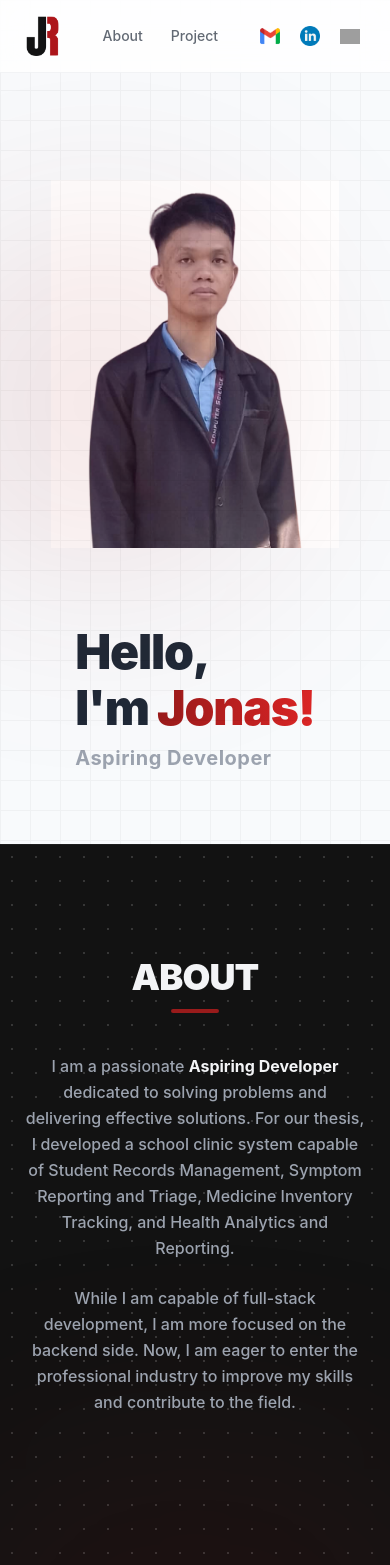
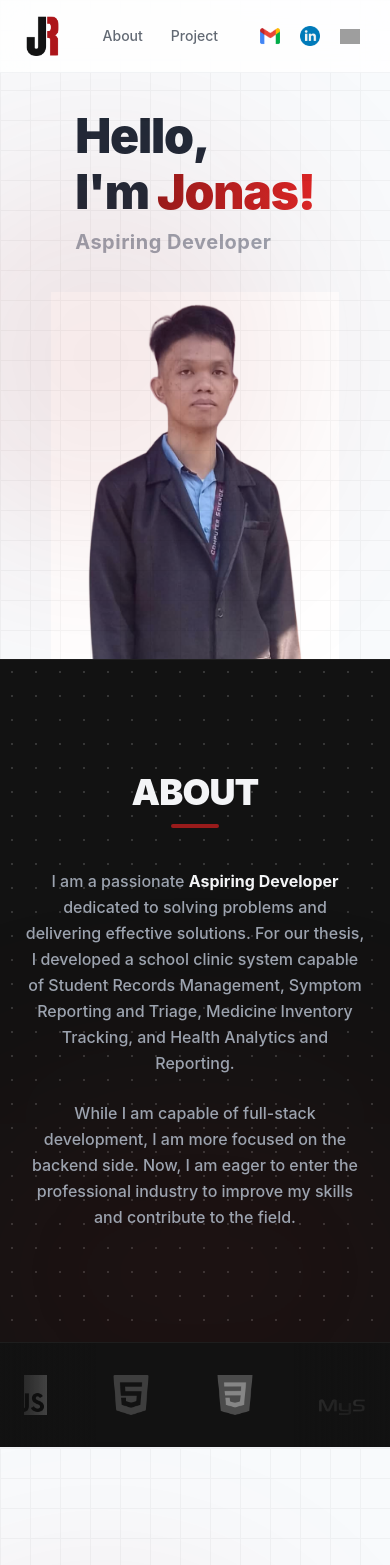
Before and after one commit to ioioi02/soriano-portfolio, a React (Vite) app: page / in a window 390 px wide. Shown: the top 1565 px of the page. Built offline with nearby package versions, Linux system fonts and the light colour scheme; grey boxes are pictures that could not be loaded.

Commit message:
May 24, 2026 (U1)

```diff
--- a/src/pages/LandingPage.jsx
+++ b/src/pages/LandingPage.jsx
@@ -80,7 +80,7 @@ export default function LandingPage() {
             </header>
 
             <main>
-                <section id="top" className="h-screen w-full bg-bg-light flex flex-col-reverse lg:flex-row items-center lg:items-end justify-center gap-20 px-6 md:px-16 lg:px-24 pt-28 max-w-7xl mx-auto overflow-hidden relative">
+                <section id="top" className="xl:h-screen w-full bg-bg-light flex flex-col lg:flex-row items-center lg:items-end justify-end lg:justify-center gap-8 lg:gap-20 px-6 md:px-16 lg:px-24 pt-28 max-w-7xl mx-auto overflow-hidden relative">
                     {/* Visual Accent Layer 1: Subtle tech grid pattern */}
                     <div className="absolute inset-0 opacity-[0.03] bg-[linear-gradient(to_right,#000_1px,transparent_1px),linear-gradient(to_bottom,#000_1px,transparent_1px)] bg-[size:30px_30px] pointer-events-none"></div>
 
@@ -110,15 +110,14 @@ export default function LandingPage() {
                     </div>
                 </section>
 
-                <section id="about" className="relative min-h-screen w-full bg-bg-dark text-text-light px-6 md:px-16 lg:px-24 py-28 border-t border-white/5 overflow-hidden">
+                <section id="about" className="relative xl:min-h-screen w-full bg-bg-dark text-text-light px-6 md:px-16 lg:px-24 py-28 border-t border-white/5 overflow-hidden">
                     {/* Visual Accent Layer 1: Subtle tech dot matrix field */}
                     <div className="absolute inset-0 opacity-[0.15] bg-[radial-gradient(#fff_1px,transparent_1px)] [background-size:24px_24px] pointer-events-none"></div>
 
                     {/* Visual Accent Layer 2: Deep red glowing ambient aura sitting low on the canvas */}
                     <div className="absolute -bottom-20 left-1/2 -translate-x-1/2 w-[500px] h-[300px] bg-brand-red/10 rounded-full blur-[120px] pointer-events-none"></div>
 
-                    <div className="max-w-3xl mx-auto flex flex-col items-center text-center relative z-10">
-                        {/* Centered Section Title */}
+                    <div className="max-w-3xl mx-auto flex flex-col items-center text-center relative z-10 xl:min-h-[calc(100vh-224px)] w-full">
                         <div className="flex flex-col items-center mb-10">
                             <h1 className="text-4xl font-black tracking-tight mb-3">
                                 ABOUT
@@ -127,8 +126,7 @@ export default function LandingPage() {
                             <div className="w-12 h-1 bg-brand-red rounded-full"></div>
                         </div>
 
-                        {/* Centered Paragraph Content */}
-                        <div className="space-y-6 text-text-muted font-medium text-base md:text-lg leading-relaxed max-w-2xl">
+                        <div className="space-y-6 text-text-muted font-medium text-base md:text-lg leading-relaxed max-w-2xl mt-auto xl:mb-auto">
                             <p>
                                 I am a passionate <strong className="text-text-light font-bold">Aspiring Developer</strong> dedicated to solving problems
                                 and delivering effective solutions. For our thesis, I developed a school clinic system
@@ -178,7 +176,7 @@ export default function LandingPage() {
                     </div>
                 </section>
 
-                <section id="project" className="min-h-screen w-full bg-bg-light text-text-dark px-6 md:px-16 lg:px-24 py-28 border-t border-gray-200/40 relative">
+                <section id="project" className="relative xl:min-h-screen w-full bg-bg-light text-text-dark px-6 md:px-16 lg:px-24 py-28 border-t border-gray-200/40">
                     {/* Visual Accent Layer 1: Subtle tech grid pattern */}
                     <div className="absolute inset-0 opacity-[0.03] bg-[linear-gradient(to_right,#000_1px,transparent_1px),linear-gradient(to_bottom,#000_1px,transparent_1px)] bg-[size:30px_30px] pointer-events-none"></div>
 
```
